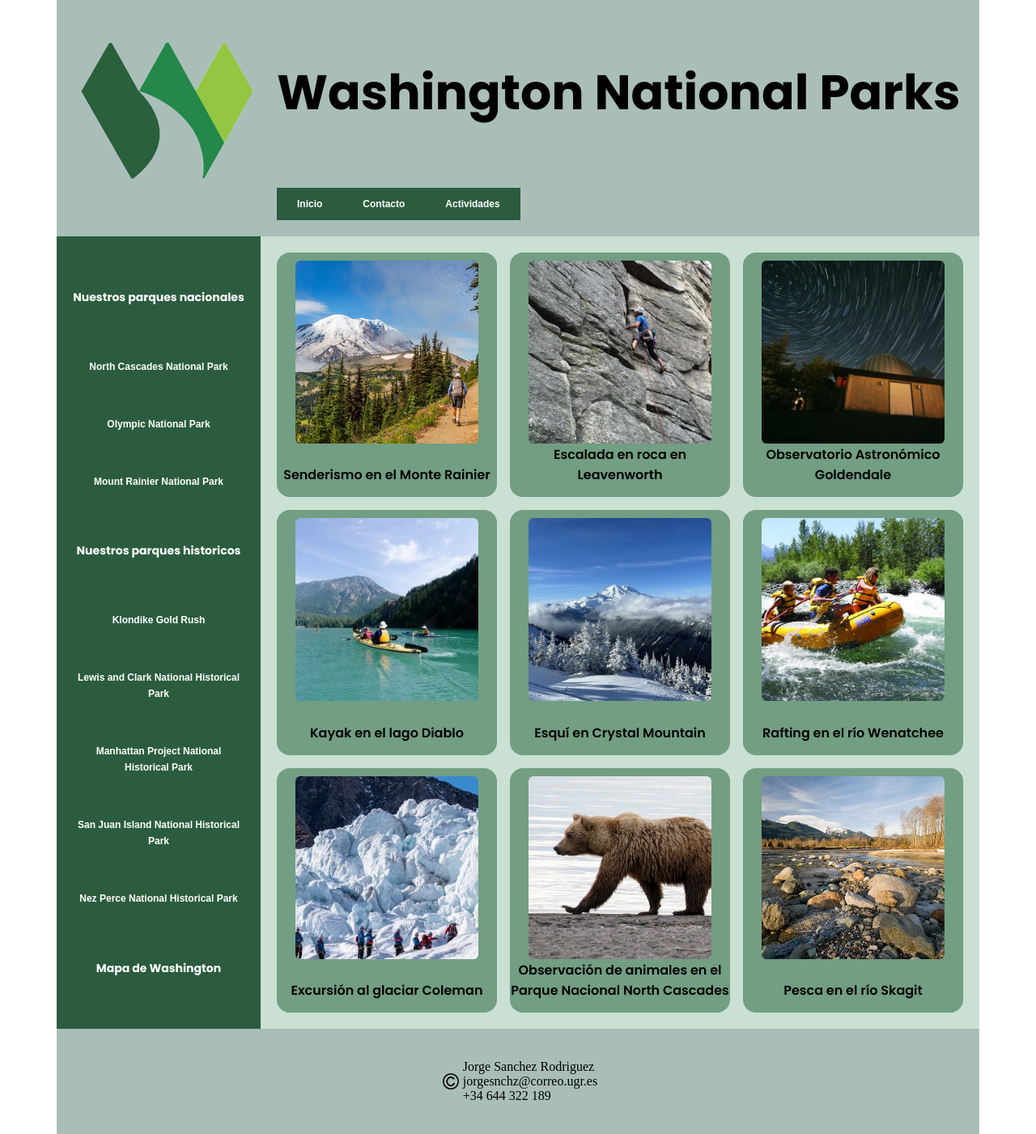
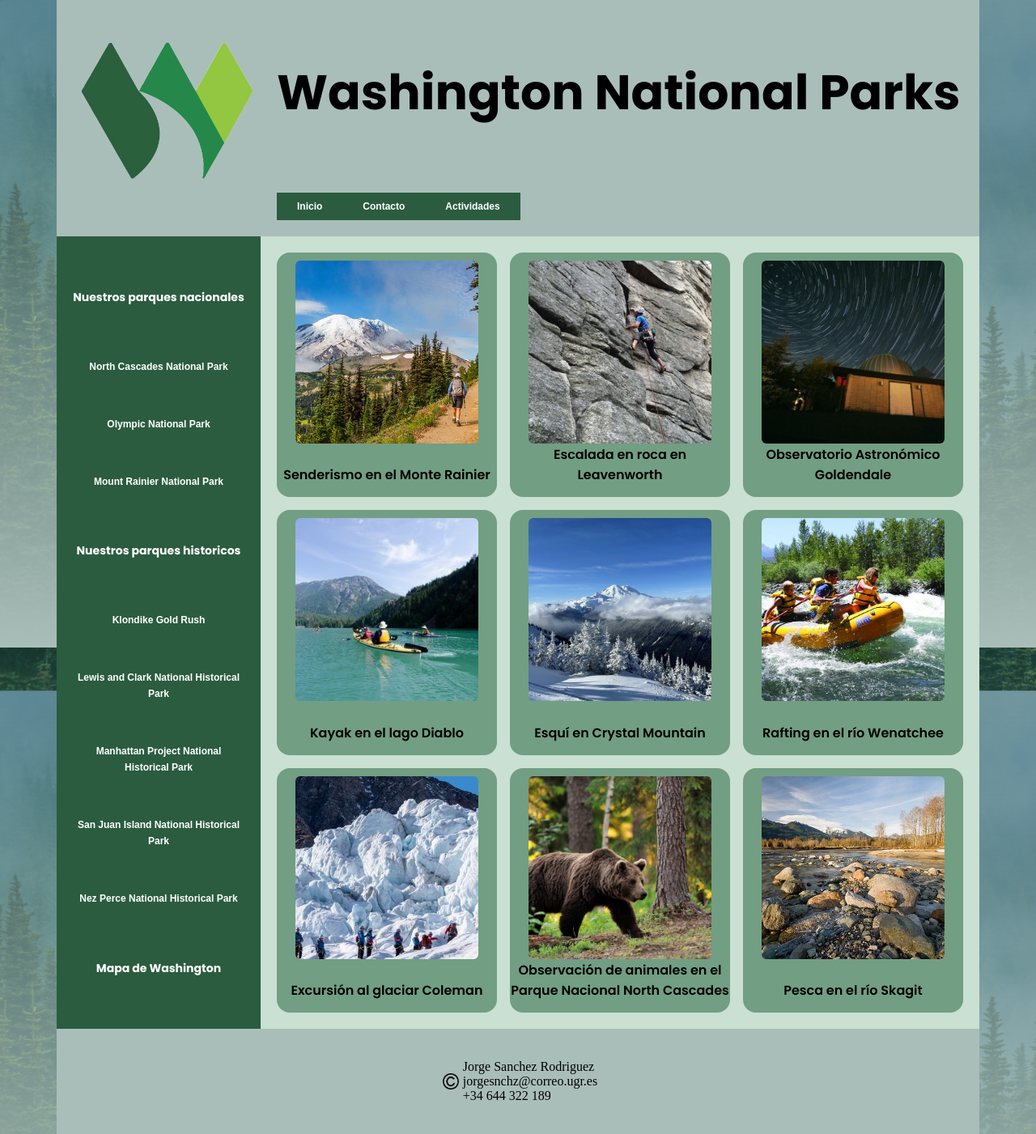
Before and after one commit to Jorgesnchz/SIBW, a PHP site: page /html/portada.html in a window 1280 px wide. Shown: the whole page at 81% size. Run offline with PHP 8.4, Linux system fonts and the light colour scheme; some web fonts are replaced.

Commit message:
Update
para clases

```diff
--- a/P1/src/css/portada.css
+++ b/P1/src/css/portada.css
@@ -1,11 +1,19 @@
 body{
     margin: 0px;
+    /*En vez de usar el width 100% pongo un numero de pixeles determinado
+    evitando que a veces se vea mal la pagina*/
     width: 1140px;
     margin-left: auto;
     margin-right: auto;
+    /*Pongo una foto para lo que no cubro de contenido*/
+    background-image: linear-gradient(rgba(43, 92, 63, 0.5), rgba(170, 190, 185, 1)), url('../img/fondo.jpg');
+    background-size: cover;
+    background-position: center;
+    background-attachment: fixed;
 }
 
 /*Cabecera*/
+    /*Contenedor de toda la cabecera*/
     .contenedor_cabecera_entera{
         background-color: #aabeb9;
         height: 252px;
@@ -18,10 +26,11 @@ body{
         width: auto;
     }
 
+    /*Contenedor con los menus y cabecera*/
     .contenedor_cabecera_titulo_menu{
         width: 100%;
     }
-
+        /*Usado para asignar el tamanio y posicion del titulo*/
         .contenedor_titulo{
             height: 55%;
             position: relative;
@@ -35,11 +44,13 @@ body{
                 font-family: "Poppins", sans-serif;
             }
 
+        /*Usado para asignar el tamanio y posicion de los menu*/
         .contenedor_menu{
             height: 45%;
             position: relative;
         }
 
+            /*Ajustes del menu*/
             .menu ul, .menu li {
                 margin: 0px;
                 padding: 0px;
@@ -51,10 +62,12 @@ body{
                 bottom: 0px;
                 left: 20px;
             }
+
             .menu ul {
                 list-style: none;
                 width: 100%;
             }
+
             .menu li {
                 float: left;
                 position: relative;
@@ -67,7 +80,7 @@ body{
                 display: block;
                 padding: 10px 25px;
                 text-decoration: none;
-    font: bold 12px/20px sans-serif;
+                font: bold 12px sans-serif;
                 text-align: center;
             }
 
@@ -75,18 +88,23 @@ body{
                 background: #133e09;
             }
 
+            /*Ajustes del menu desplegable*/
+            /*El menu desplegable es id por eso usa #*/
             #desplegable {
                 opacity: 0;
                 position: absolute;
                 left: 0px;
                 top: 35px;
+                /*Sin seleccionar no es visible*/
                 visibility: hidden;
+                /*Solapa a otros elementos*/
                 z-index: 1;
             }
 
             li:hover ul#desplegable {
+                /*Al pasar el raton por encima es visible*/
                 opacity: 1;
-	top: 40px;
+                top: 34px;
                 visibility: visible;
                 }
 
@@ -95,6 +113,7 @@ li:hover ul#desplegable {
             }
 
             #desplegable a:hover {
+                /*Cambia el color al pasar el raton por encima*/
                 background: #0f2b09;
             }
 
@@ -160,6 +179,9 @@ li:hover ul#desplegable {
     text-align: center;
 }
 
+.Actividad:hover{
+    background-color: #2b5c3f;
+}
 
 .Actividad img{
     height: 226px;
--- a/P1/src/html/portada.html
+++ b/P1/src/html/portada.html
@@ -12,8 +12,8 @@
 
         <!-- Tipografías usada, google fonts-->
         <link rel="preconnect" href="https://fonts.googleapis.com">
-<link rel="preconnect" href="https://fonts.gstatic.com" crossorigin>
-<link href="https://fonts.googleapis.com/css2?family=Namdhinggo:wght@400;500;600;700;800&family=Poppins:ital,wght@0,100;0,200;0,300;0,400;0,500;0,600;0,700;0,800;0,900;1,100;1,200;1,300;1,400;1,500;1,600;1,700;1,800;1,900&family=Teko:wght@300..700&display=swap" rel="stylesheet">
+        <link rel="preconnect" href="https://fonts.gstatic.com" crossorigin>
+        <link href="https://fonts.googleapis.com/css2?family=Namdhinggo:wght@400;500;600;700;800&family=Poppins:ital,wght@0,100;0,200;0,300;0,400;0,500;0,600;0,700;0,800;0,900;1,100;1,200;1,300;1,400;1,500;1,600;1,700;1,800;1,900&family=Teko:wght@300..700&display=swap" rel="stylesheet">
     </head>
 
 <!-- Parte visible de la pagina -->
```
Also changed, not shown: P1/src/img/Actividades/Animales-North-Cascades.jpg, P1/src/img/copyright.jpg (added), P1/src/img/fondo.jpg (added). Lines whose indentation alone changed are shown as unchanged.
